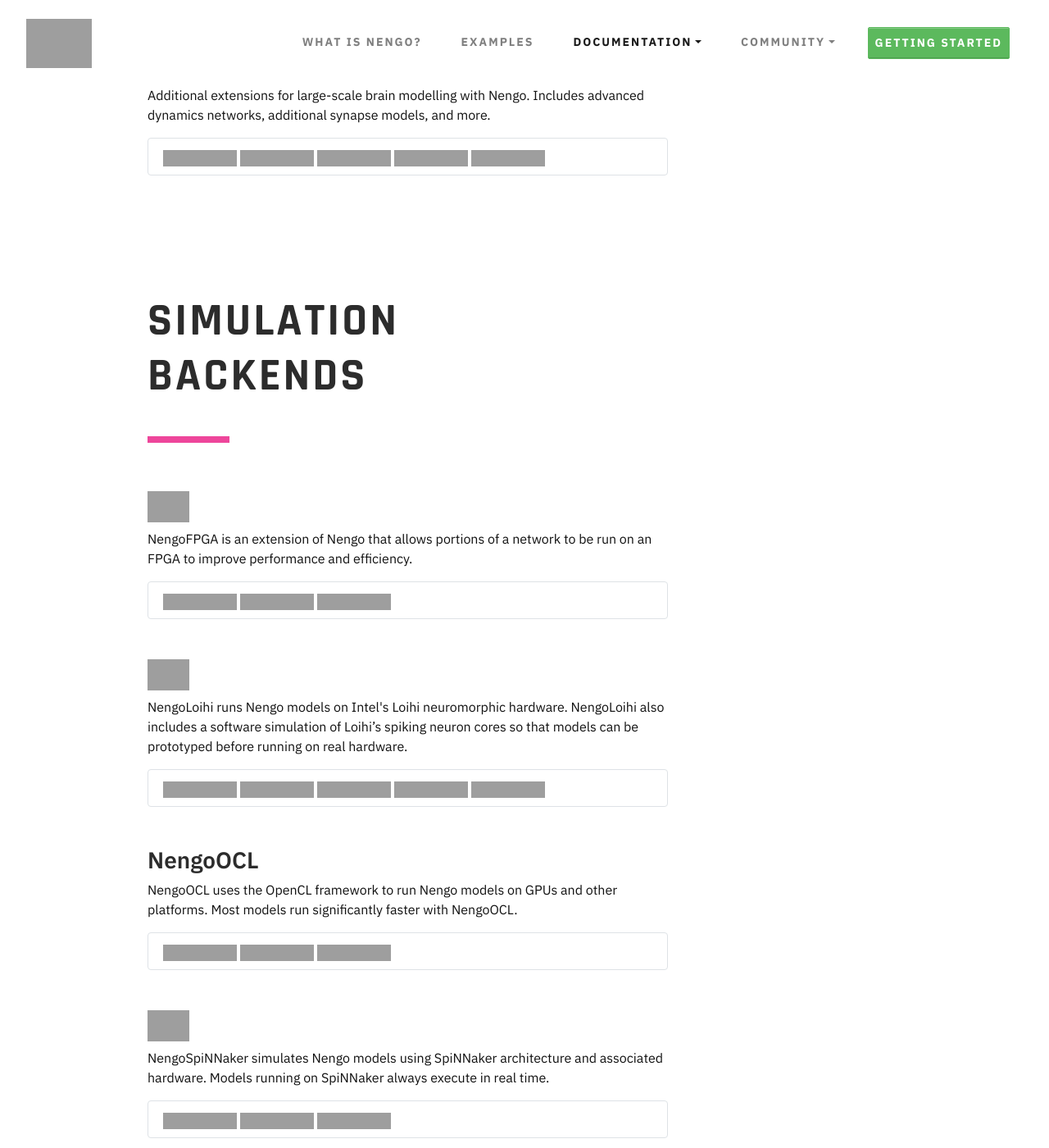
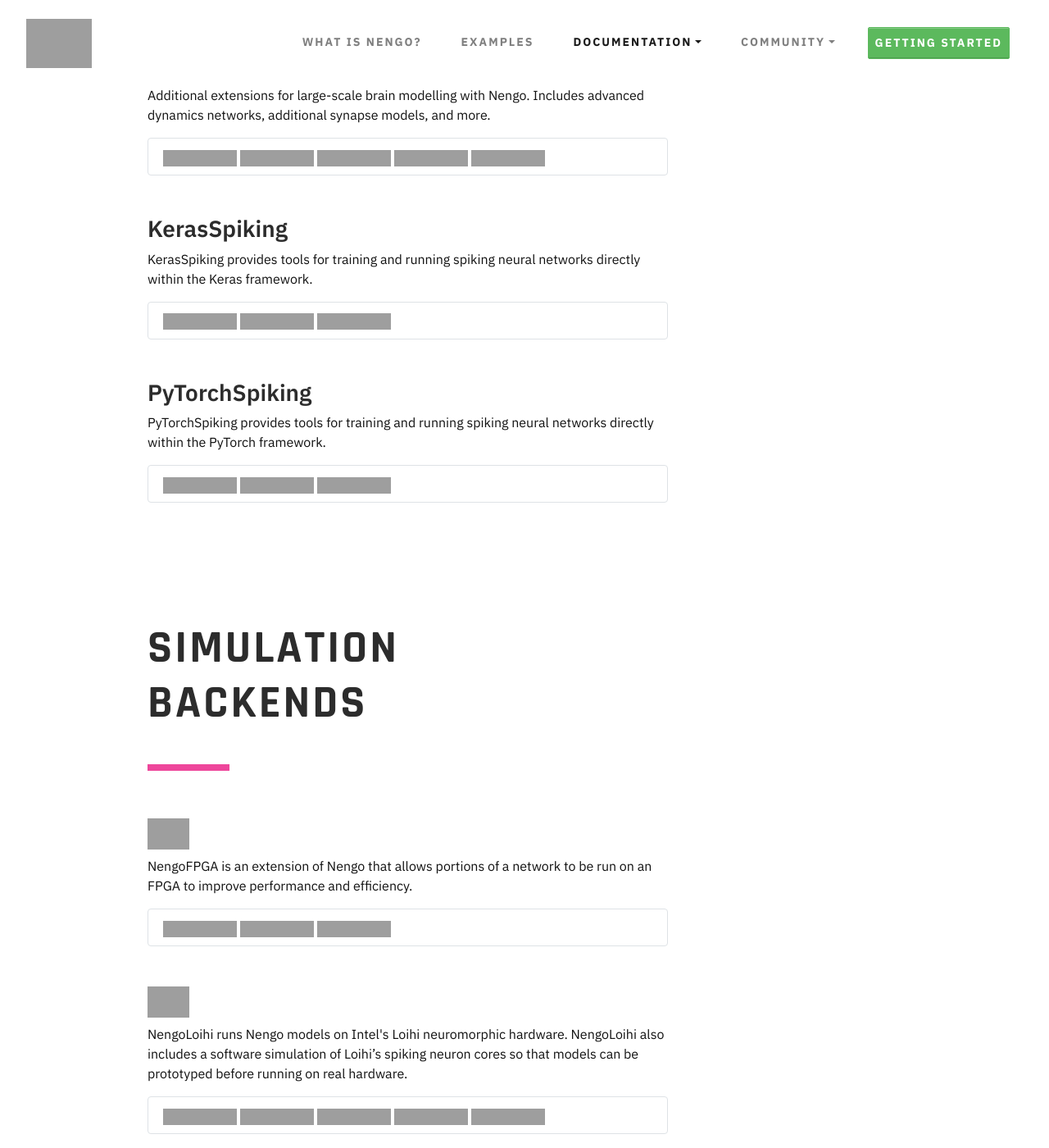
Before and after one commit to nengo/nengo.github.io, a Jekyll site: the page built from documentation.html, in a window 1280 px wide and 1400 px high, scrolled down 2681 px. Shown: the whole window at 82% size. Built offline with Jekyll 4.4.1, drawn with Linux system fonts in a browser that asks for light colours; nearby versions of some CDN libraries; grey boxes are pictures that could not be loaded.

Commit message:
Add KerasSpiking and PyTorchSpiking to docs
Also add NengoOCL logo, fix NengoOCL/NengoMPI links

```diff
--- a/_data/projects.yml
+++ b/_data/projects.yml
@@ -114,6 +114,32 @@
     - image: https://img.shields.io/github/stars/arvoelke/nengolib.svg?logo=github
       external_url: https://github.com/arvoelke/nengolib
       alt: Github stars
+- name: KerasSpiking
+  section: addon
+  external_url: https://www.nengo.ai/keras-spiking/
+  description: >
+    KerasSpiking provides tools for training and running spiking neural networks
+    directly within the Keras framework.
+  badges:
+    - image: https://img.shields.io/travis/com/nengo/keras-spiking/master.svg
+      external_url: https://travis-ci.com/nengo/keras-spiking
+      alt: Travis-CI build status
+    - image: https://img.shields.io/github/stars/nengo/keras-spiking.svg?logo=github
+      external_url: https://github.com/nengo/keras-spiking
+      alt: Github stars
+- name: PyTorchSpiking
+  section: addon
+  external_url: https://www.nengo.ai/pytorch-spiking/
+  description: >
+    PyTorchSpiking provides tools for training and running spiking neural networks
+    directly within the PyTorch framework.
+  badges:
+    - image: https://img.shields.io/travis/com/nengo/pytorch-spiking/master.svg
+      external_url: https://travis-ci.com/nengo/pytorch-spiking
+      alt: Travis-CI build status
+    - image: https://img.shields.io/github/stars/nengo/pytorch-spiking.svg?logo=github
+      external_url: https://github.com/nengo/pytorch-spiking
+      alt: Github stars
 - name: NengoFPGA
   section: backend
   external_url: https://www.nengo.ai/nengo-fpga/
@@ -153,6 +179,7 @@
 - name: NengoOCL
   section: backend
   external_url: https://labs.nengo.ai/nengo-ocl
+  logo: https://www.nengo.ai/design/_images/nengo-ocl-full-light.svg
   description: >
     NengoOCL uses the OpenCL framework to run Nengo models on GPUs and
     other platforms. Most models run significantly faster with NengoOCL.
@@ -160,8 +187,8 @@
     - image: https://img.shields.io/pypi/v/nengo-ocl.svg
       external_url: https://pypi.python.org/pypi/nengo-ocl
       alt: Latest PyPI version
-    - image: https://img.shields.io/github/stars/nengo/nengo-ocl.svg?logo=github
-      external_url: https://github.com/nengo/nengo-ocl
+    - image: https://img.shields.io/github/stars/nengo-labs/nengo-ocl.svg?logo=github
+      external_url: https://github.com/nengo-labs/nengo-ocl
       alt: Github stars
 - name: NengoSpiNNaker
   section: backend
@@ -180,15 +207,15 @@
       alt: Github stars
 - name: NengoMPI
   section: backend
-  external_url: https://github.com/nengo/nengo-mpi
+  external_url: https://github.com/nengo-labs/nengo-mpi
   description: >
     NengoMPI simulates Nengo models using a C++ backend that uses MPI to
     parallelize the running of the model on large numbers of heterogeneous
     processing units.
   badges:
-    - image: https://img.shields.io/travis/nengo/nengo-mpi/master.svg
-      external_url: https://travis-ci.org/nengo/nengo-mpi
+    - image: https://img.shields.io/travis/nengo-labs/nengo-mpi/master.svg
+      external_url: https://travis-ci.org/nengo-labs/nengo-mpi
       alt: Travis-CI build status
-    - image: https://img.shields.io/github/stars/nengo/nengo-mpi.svg?logo=github
-      external_url: https://github.com/nengo/nengo-mpi
+    - image: https://img.shields.io/github/stars/nengo-labs/nengo-mpi.svg?logo=github
+      external_url: https://github.com/nengo-labs/nengo-mpi
       alt: Github stars
```
